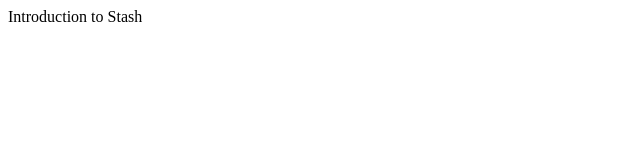
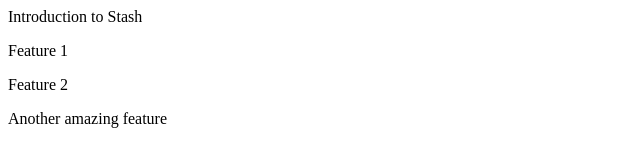
Before and after one commit to Abdul-Quader/LearningGit, a plain HTML site: page StashProject/index.html in a window 1280 px wide. Shown: the whole page, without its empty margins (0-640 px from the left). Drawn offline with Linux system fonts and the light colour scheme.

Commit message:
Testing n Revision

```diff
--- a/StashProject/index.html
+++ b/StashProject/index.html
@@ -1 +1,6 @@
 <p>Introduction to Stash</p>
+
+<p>Feature 1</p>
+<p>Feature 2</p>
+
+<p>Another amazing feature</p>
```
Also changed, not shown: NewTest.html (added, +6 -0 lines).
